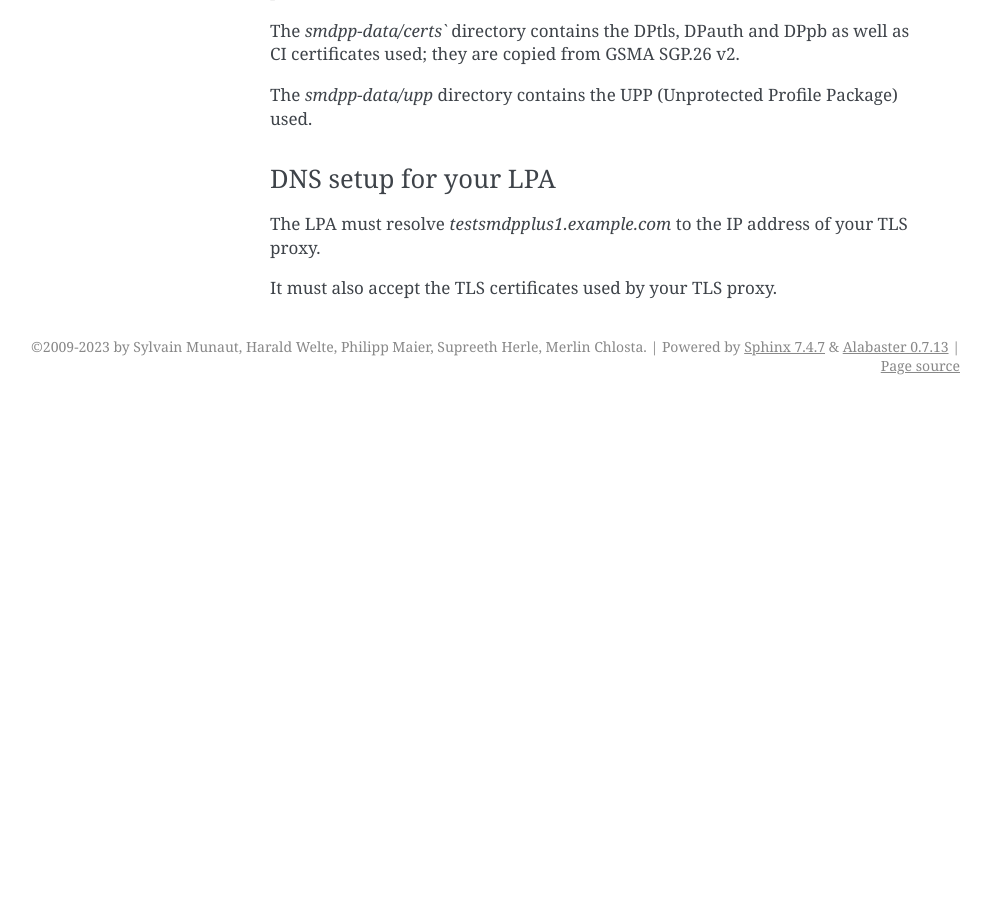
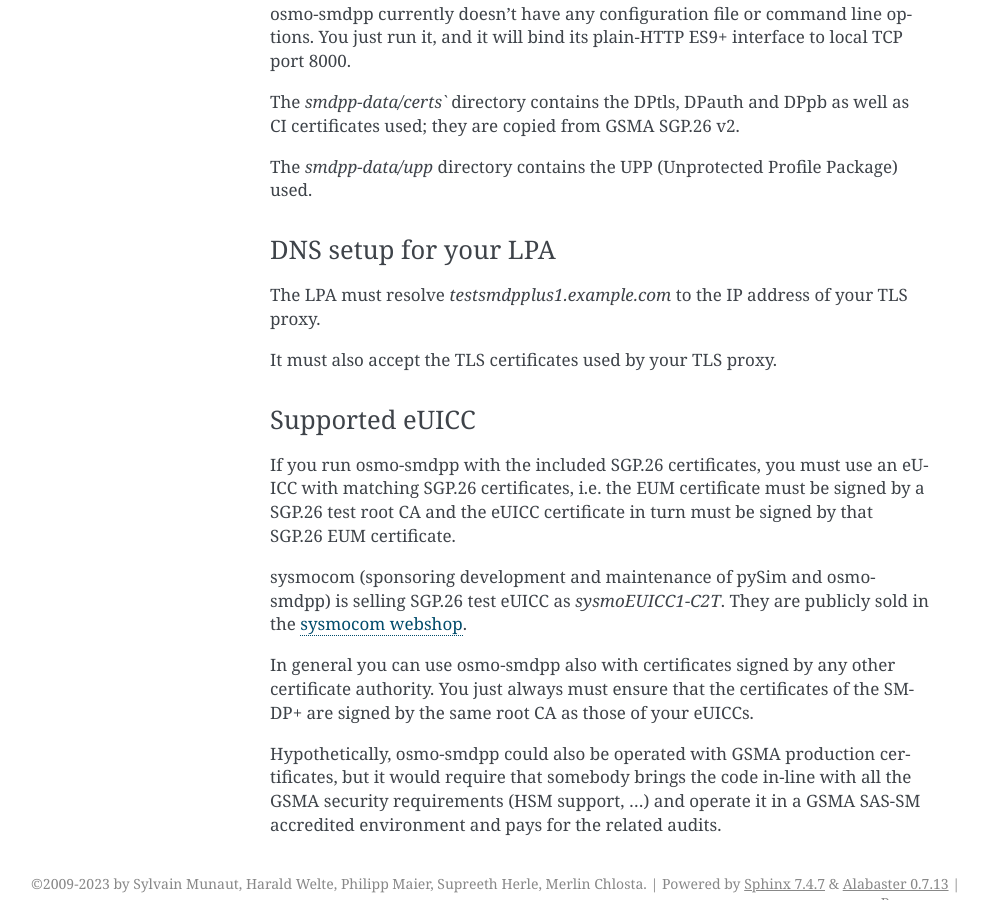
Before and after one commit to osmocom/pysim, a Sphinx documentation site: the page built from docs/osmo-smdpp.rst, in a window 1280 px wide and 900 px high, scrolled down 1775 px. Shown: the whole window, without its empty margins (150-1141 px from the left). Built offline with Sphinx 7.4.7, drawn with Linux system fonts in a browser that asks for light colours; before the commit the page ends 2180 px from its top, so only the background shows below that; some of the changed text lies outside the part shown.

Commit message:
docs: Update osmo-smdpp with pointer to sysmoEUICC1-C2T and SGP.26
Change-Id: Id031ca48549a3c2ac21c93a169262570843d8e2d

```diff
--- a/docs/osmo-smdpp.rst
+++ b/docs/osmo-smdpp.rst
@@ -19,6 +19,8 @@ support for profile personalization yet.
 
 osmo-smdpp currently
 
+* uses test certificates copied from GSMA SGP.26 into `./smdpp-data/certs`, assuming that your osmo-smdppp
+  would be running at the host name `testsmdpplus1.example.com`
 * always provides the exact same profile to every request.  The profile always has the same IMSI and
   ICCID.
 * **is absolutely insecure**, as it
@@ -90,3 +92,21 @@ DNS setup for your LPA
 The LPA must resolve `testsmdpplus1.example.com` to the IP address of your TLS proxy.
 
 It must also accept the TLS certificates used by your TLS proxy.
+
+Supported eUICC
+~~~~~~~~~~~~~~~
+
+If you run osmo-smdpp with the included SGP.26 certificates, you must use an eUICC with matching SGP.26
+certificates, i.e. the EUM certificate must be signed by a SGP.26 test root CA and the eUICC certificate
+in turn must be signed by that SGP.26 EUM certificate.
+
+sysmocom (sponsoring development and maintenance of pySim and osmo-smdpp) is selling SGP.26 test eUICC
+as `sysmoEUICC1-C2T`.  They are publicly sold in the `sysmocom webshop <https://shop.sysmocom.de/eUICC-for-consumer-eSIM-RSP-with-SGP.26-Test-Certificates/sysmoEUICC1-C2T>`_.
+
+In general you can use osmo-smdpp also with certificates signed by any other certificate authority.  You
+just always must ensure that the certificates of the SM-DP+ are signed by the same root CA as those of your
+eUICCs.
+
+Hypothetically, osmo-smdpp could also be operated with GSMA production certificates, but it would require
+that somebody brings the code in-line with all the GSMA security requirements (HSM support, ...) and operate
+it in a GSMA SAS-SM accredited environment and pays for the related audits.
```
